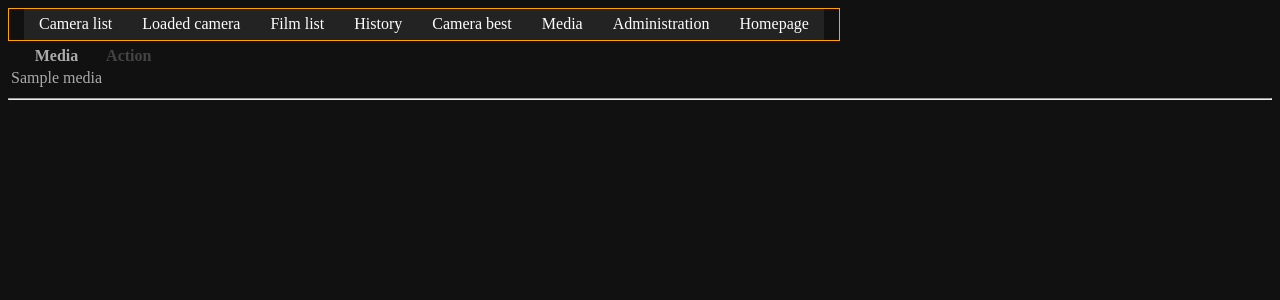
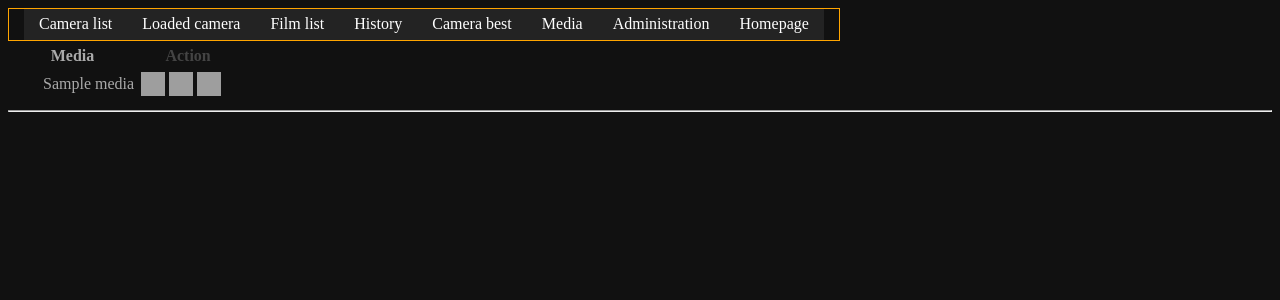
Before and after one commit to zaurky/catalog2, a Django app: template media/templates/media/list.html in a window 1280 px wide. Shown: the top 300 px of the page. Run offline with Django 3.2, Linux system fonts and the light colour scheme; the template is opened without the code that fills it: most values are stand-ins (such as "Sample title", 1, 10 or a date in 2020); grey boxes are pictures that could not be loaded.

Commit message:
put icons for media list action and line header

```diff
--- a/camera/static/styles.css
+++ b/camera/static/styles.css
@@ -186,3 +186,34 @@ tr.border_top, tr.border_top td {
 td.border_side {
    border-right: 1px solid #666666;
 }
+
+
+/* #### icons ##### */
+.camera {
+	display: block;
+        background: url('/static/icons/photo.png') no-repeat;
+}
+
+.exemple {
+	display: block;
+        background: url('/static/icons/exemple.png') no-repeat;
+}
+
+.filmsheet {
+	display: block;
+        background: url('/static/icons/film.png') no-repeat;
+}
+
+.empty {
+        display: block;
+}
+
+.line {
+        padding: 0px 0px 0px 24px;
+}
+
+.icon {
+        position: relative;
+	height: 24px;
+	width: 24px;
+}
--- a/media/templates/media/list.html
+++ b/media/templates/media/list.html
@@ -9,13 +9,20 @@
     {% for media in media_list %}
         <tr>
           <td>
-            {% if media.is_camera %}[C]&nbsp;
-            {% elif media.is_exemple %}[E]&nbsp;
-            {% elif media.is_filmsheet %}[F]&nbsp;
+            {% if media.is_camera %}<div class='camera line'>&nbsp;
+            {% elif media.is_exemple %}<div class='exemple line'>&nbsp;
+            {% elif media.is_filmsheet %}<div class='filmsheet line'>&nbsp;
+            {% else %}<div class='empty line'>&nbsp;
             {% endif %}
-            <a href="/media/media/{{ media.pk }}">{{ media }}</a></td>
-          <td>
-            <a href='/'>
+            <a href="/media/media/{{ media.pk }}">{{ media }}</a></div></td>
+          <td style='width: 100px;'>
+            {% if not media.is_linked %}
+            <table><tr>
+              <td><a href='/media/link/camera/{{ media.pk }}' class='camera icon'></a></td>
+              <td><a href='/media/link/exemple/{{ media.pk }}' class='exemple icon'></a></td>
+              <td><a href='/media/link/filmsheet/{{ media.pk }}' class='filmsheet icon'></a></td>
+            </tr></table>
+            {% endif %}
           </td>
         </tr>
     {% endfor %}
```
